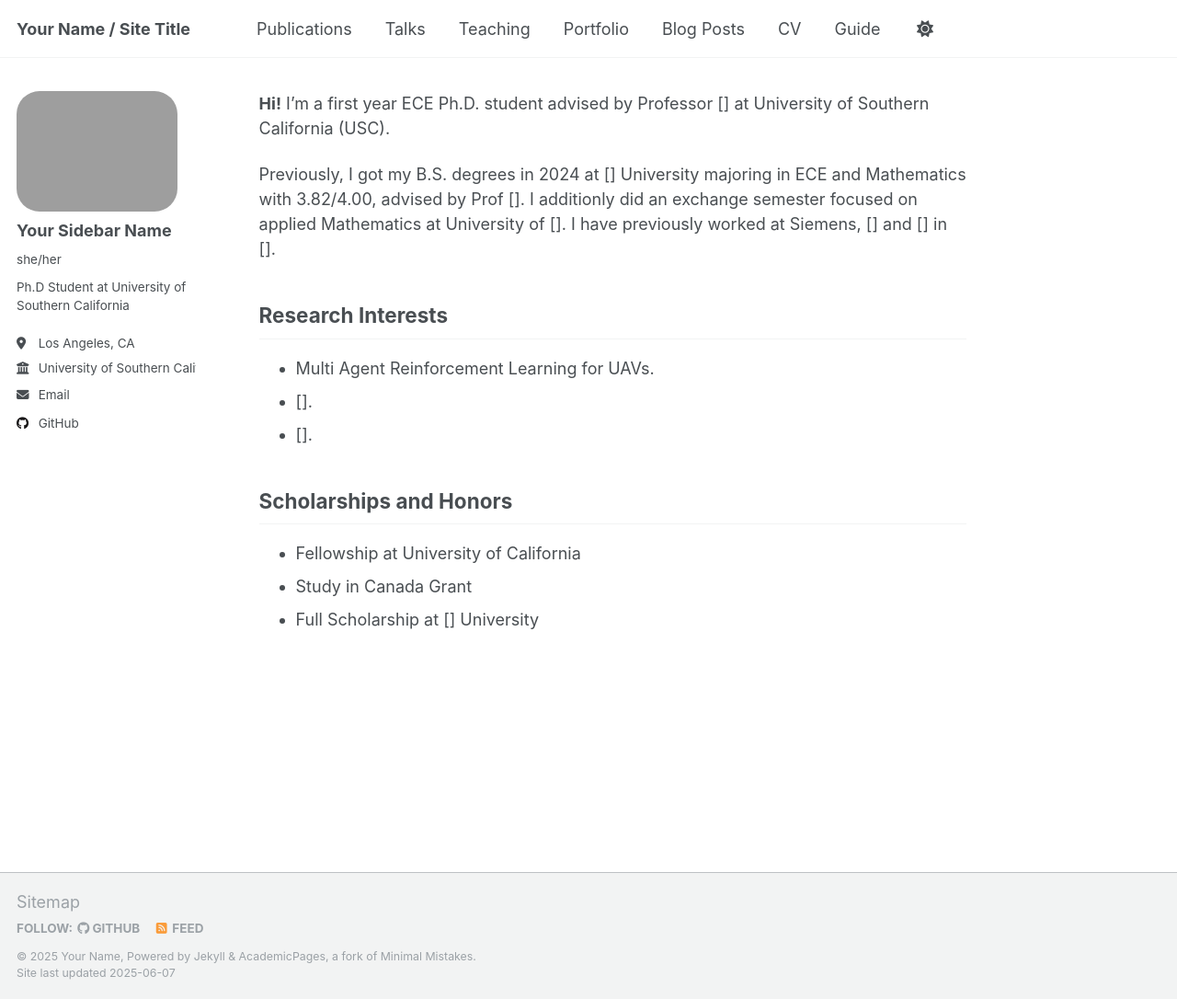
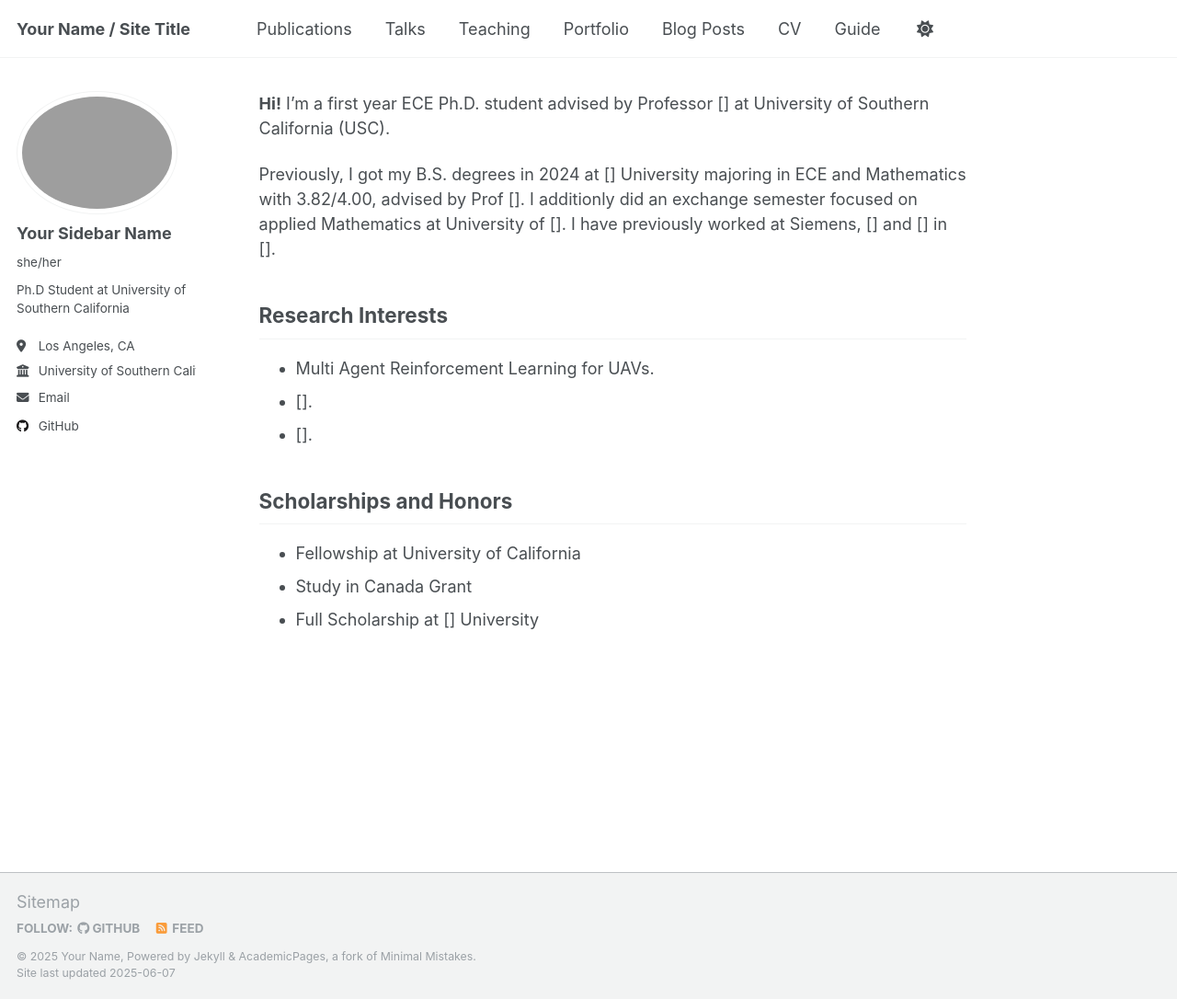
Before and after one commit to menevser/menevser.github.io, a Jekyll site: the page built from _pages/about.md, in a window 1280 px wide and 1086 px high. Shown: the whole window at 92% size. Built offline with Jekyll 4.4.1, drawn with Linux system fonts in a browser that asks for light colours.

Commit message:
Update _sidebar.scss

```diff
--- a/_sass/layout/_sidebar.scss
+++ b/_sass/layout/_sidebar.scss
@@ -85,7 +85,7 @@
   vertical-align: top;
   width: 36px;
   // set width only, for non-square avatars
-  height: 42px;
+  // height: 36px;
 
   @include breakpoint($large) {
     display: block;
@@ -95,12 +95,11 @@
 
   img {
     max-width: 175px;
-   border-radius: 25px;
-
+    border-radius: 50%;
 
     @include breakpoint($large) {
-      padding: 0px;
-      border: 0px solid var(--global-border-color);
+      padding: 5px;
+      border: 1px solid var(--global-border-color);
     }
   }
 }
```
